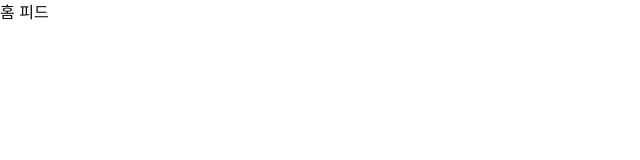
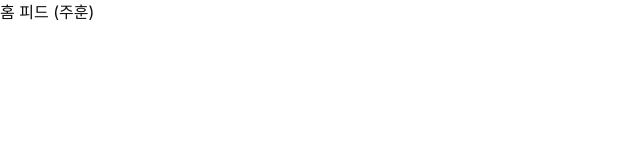
Before and after one commit to lc-vidlab/vidlab-fe, a Next.js app: page / in a window 1280 px wide. Shown: the top 160 px of the page, without its empty margins (0-640 px from the left). Built offline with nearby package versions, Linux system fonts and the light colour scheme.

Commit message:
revert: 홈 페이지 placeholder 변경 되돌림
상세 페이지 PR 범위가 아니어서 src/app/page.tsx를 develop과 같게 되돌림

Co-Authored-By: Claude Opus 5.5 <noreply@anthropic.com>

```diff
--- a/src/app/page.tsx
+++ b/src/app/page.tsx
@@ -1,4 +1,4 @@
-// TODO: 홈 피드 구현
+// TODO(주훈): 홈 피드 구현
 export default function HomePage() {
-  return <main>홈 피드</main>;
+  return <main>홈 피드 (주훈)</main>;
 }
```
